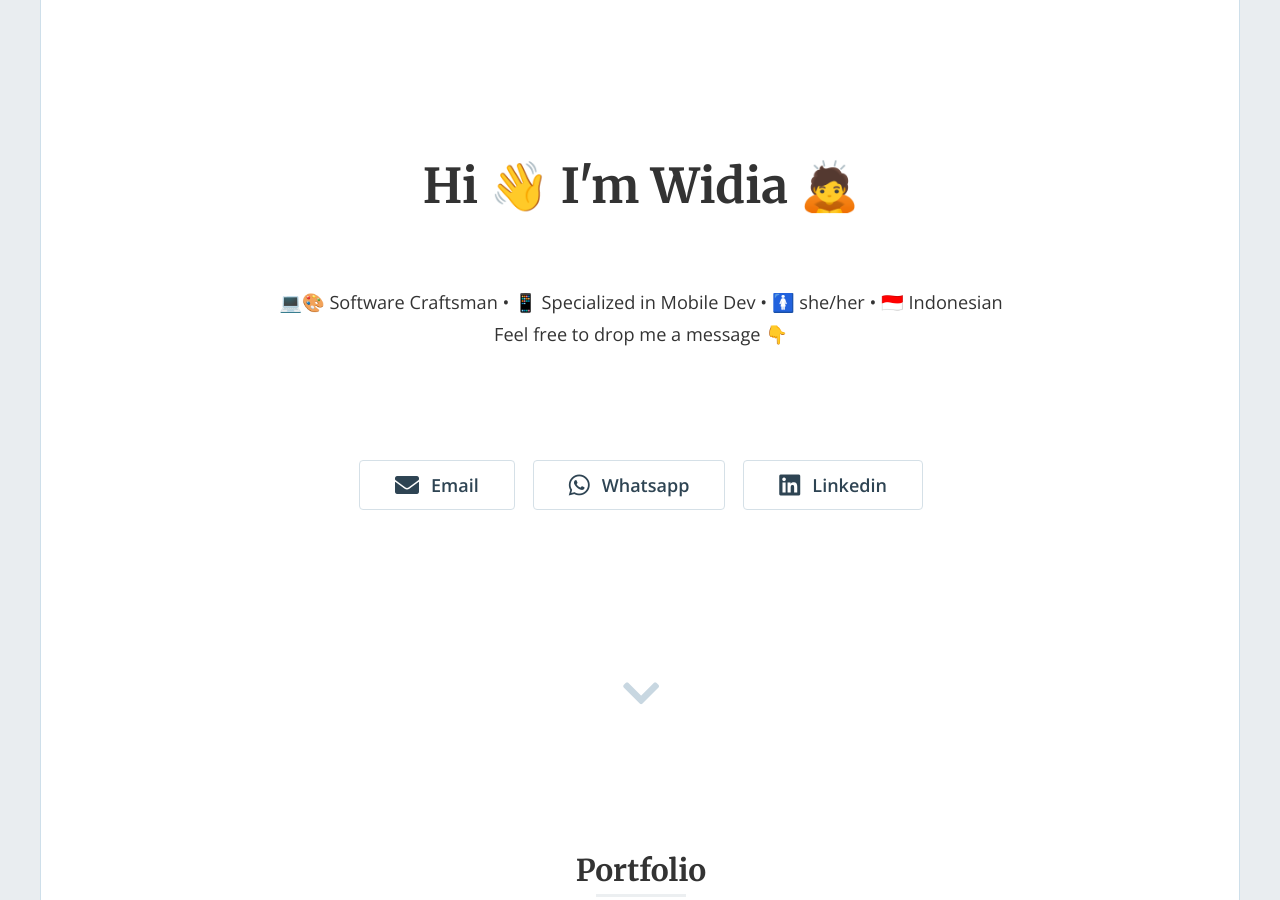
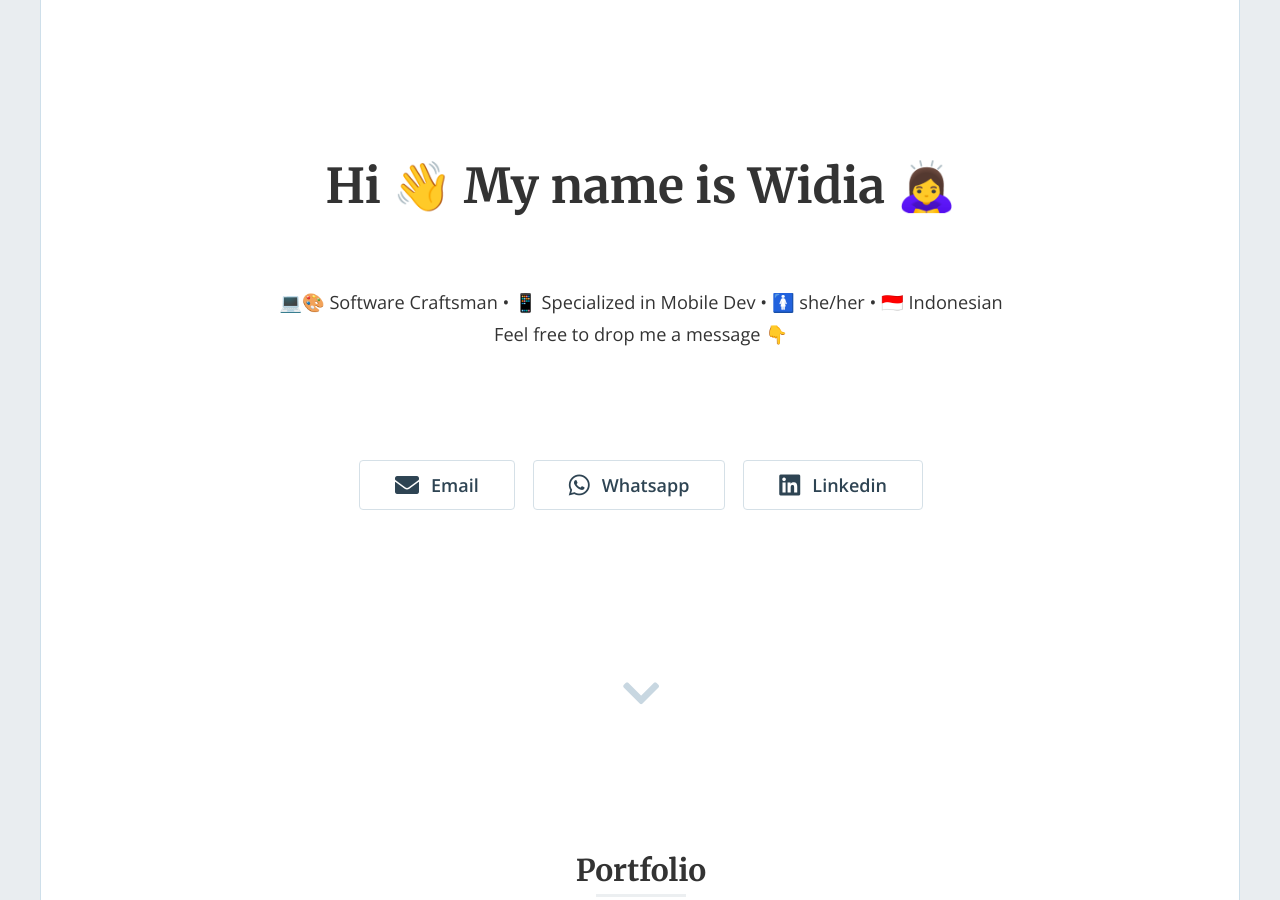
Before and after one commit to widiarifki/widiarifki.github.io, a Jekyll site: the page built from index.html, in a window 1280 px wide and 900 px high. Built offline with Jekyll 4.4.1, drawn with Linux system fonts in a browser that asks for light colours; nearby versions of some CDN libraries; emoji names are drawn with the system emoji font; the list of posts is cut into pages by our own code.

```diff
--- a/_config.yml
+++ b/_config.yml
@@ -15,7 +15,7 @@
 # in the templates via {{ site.myvariable }}.
 title: "Hello. I'm Widia - Portfolio"
 email: 'widiarifki@gmail.com'
-heading: 'Hi :wave: I''m Widia :bow:'
+heading: 'Hi :wave: My name is Widia :bowing_woman:'
 description: ':computer::art: Software Craftsman  •  :iphone: Specialized in Mobile Dev  •  :womens: she/her  •  :indonesia: Indonesian<br />Feel free to drop me a message :point_down:'
 baseurl: "" # the subpath of your site, e.g. /blog
 url: "https://widiarifki.github.io" # the base hostname & protocol for your site, e.g. https://example.com
```
Also changed, not shown: _posts/2020-12-24-pjb-mobdin.md (+1 -1 lines).
